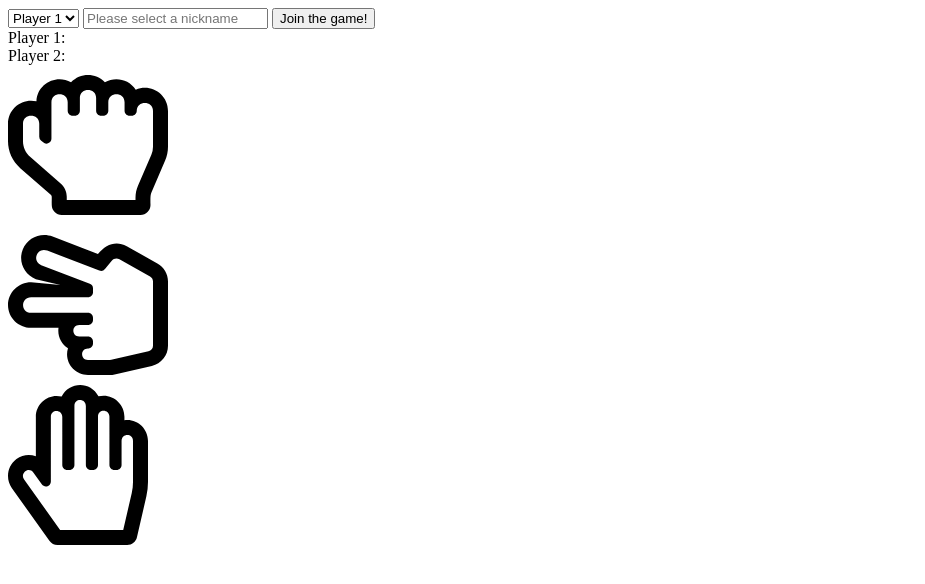
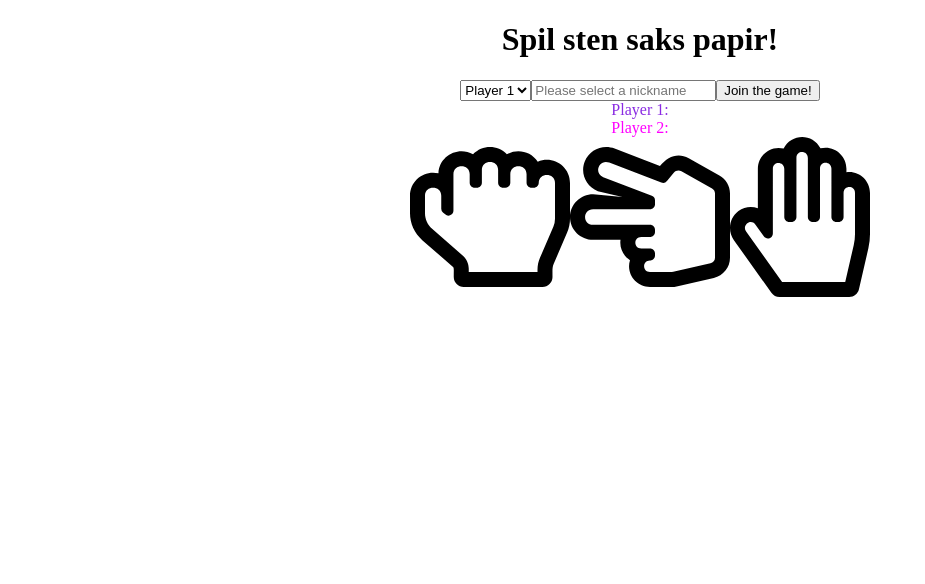
Before and after one commit to thom9346/rockPaperScissors, a website: page public/index.html in a window 1280 px wide. Shown: the whole page, without its empty margins (0-925 px from the left). Drawn offline with nearby package versions, Linux system fonts and the light colour scheme; no server answers.

Commit message:
made the colors change depending on who wins

```diff
--- a/package.json
+++ b/package.json
@@ -2,5 +2,8 @@
     "dependencies": {
         "body-parser": "^1.18.2",
         "express": "^4.16.2"
+    },
+    "devDependencies": {
+        "@angular/cli": "^1.7.3"
     }
 }
--- a/public/clientSideJavascript.js
+++ b/public/clientSideJavascript.js
@@ -1,3 +1,4 @@
+
 $(document).ready(function() {
     var playerId = "0";
 
@@ -23,8 +24,8 @@ $(document).ready(function() {
         };
 
         $.ajax({
-            type: "POST",
-            url: "register-user",
+            type: "POST", //its a POST type meaning Creates a new resource.
+            url: "register-user", //this looks at http://localhost:3000/register-user. This is a CREATED method in app.js
             data: data,
         }).done(function(response) {
             playerId = playerIdDropdown;
@@ -80,6 +81,7 @@ $(document).ready(function() {
                     $("body").css("background-color", "green");
                 } else if(response.winner === 1 && playerId === "2") {
                     $("body").css("background-color", "red");
+
                 }
 
                 if (response.winner === 2 && playerId === "2") {
--- a/public/index.html
+++ b/public/index.html
@@ -9,6 +9,7 @@
 </head>
 <body>
 
+    <h1 id="mainTitle">Spil sten saks papir!</h1>
     <div class="form-registration">
         <form>
             <select class="player-selection">
@@ -47,5 +48,7 @@
 
     <script src="https://ajax.googleapis.com/ajax/libs/jquery/3.3.1/jquery.min.js"></script>
     <script type="text/javascript" src="clientSideJavascript.js"> </script>
+
+
 </body>
 </html>
--- a/public/styles/main.css
+++ b/public/styles/main.css
@@ -0,0 +1,36 @@
+
+#mainTitle{
+    display: flex;
+    justify-content: center;
+
+}
+
+.icon-wrapper{
+    display: flex;
+    justify-content: center;
+}
+
+form{
+    display:flex;
+    justify-content: center;
+}
+
+.players{
+   text-align: center;
+
+}
+
+.playerOne-title{
+    color: blueviolet
+}
+.playerOne-name{
+    color: blueviolet
+}
+
+.playerTwo-title {
+    color: rgb(255, 0, 255)
+}
+
+.playerTwo-name {
+    color: rgb(255, 0, 255)
+}
```
Also changed, not shown: app.js (+23 -1 lines), 1 other file.
